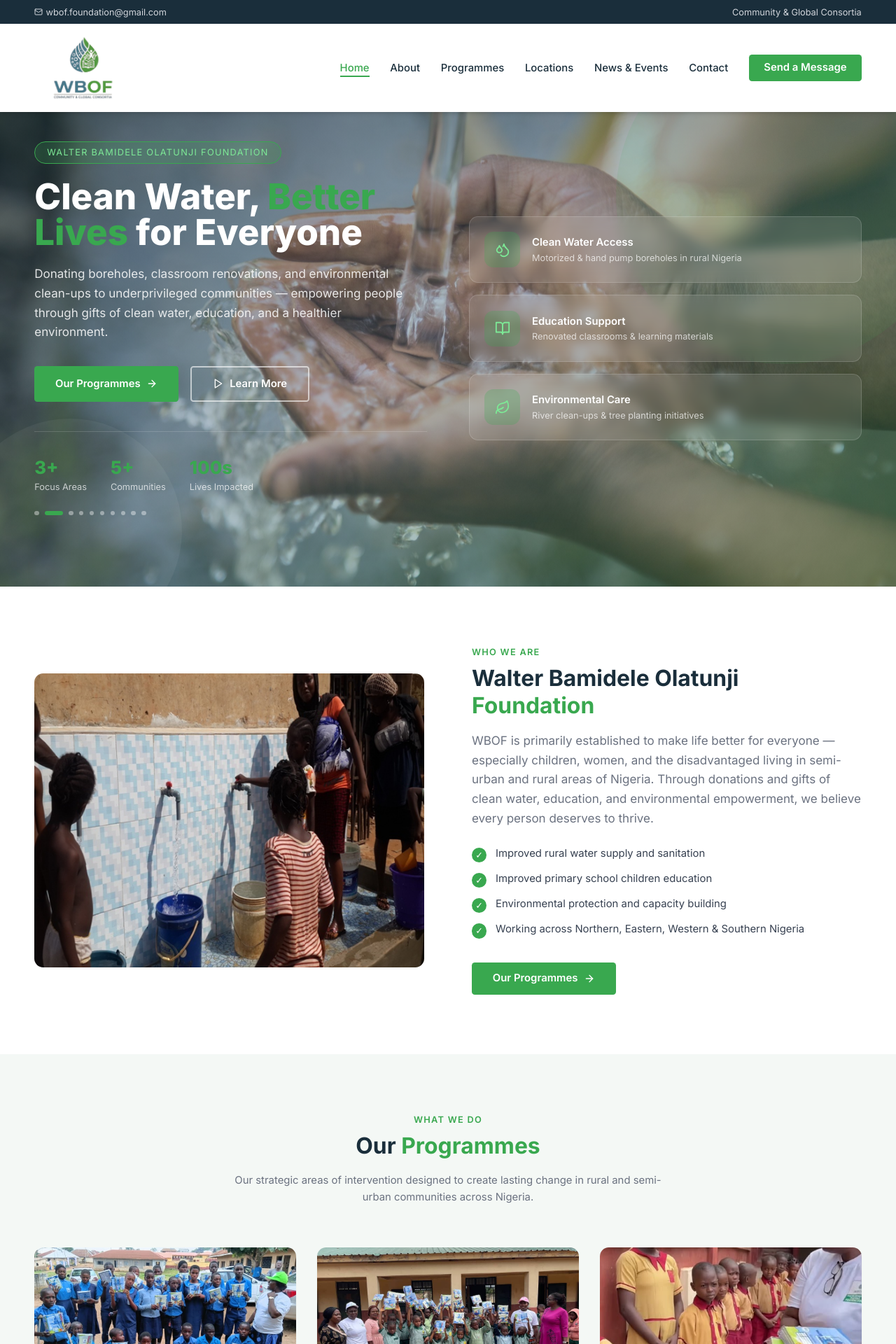
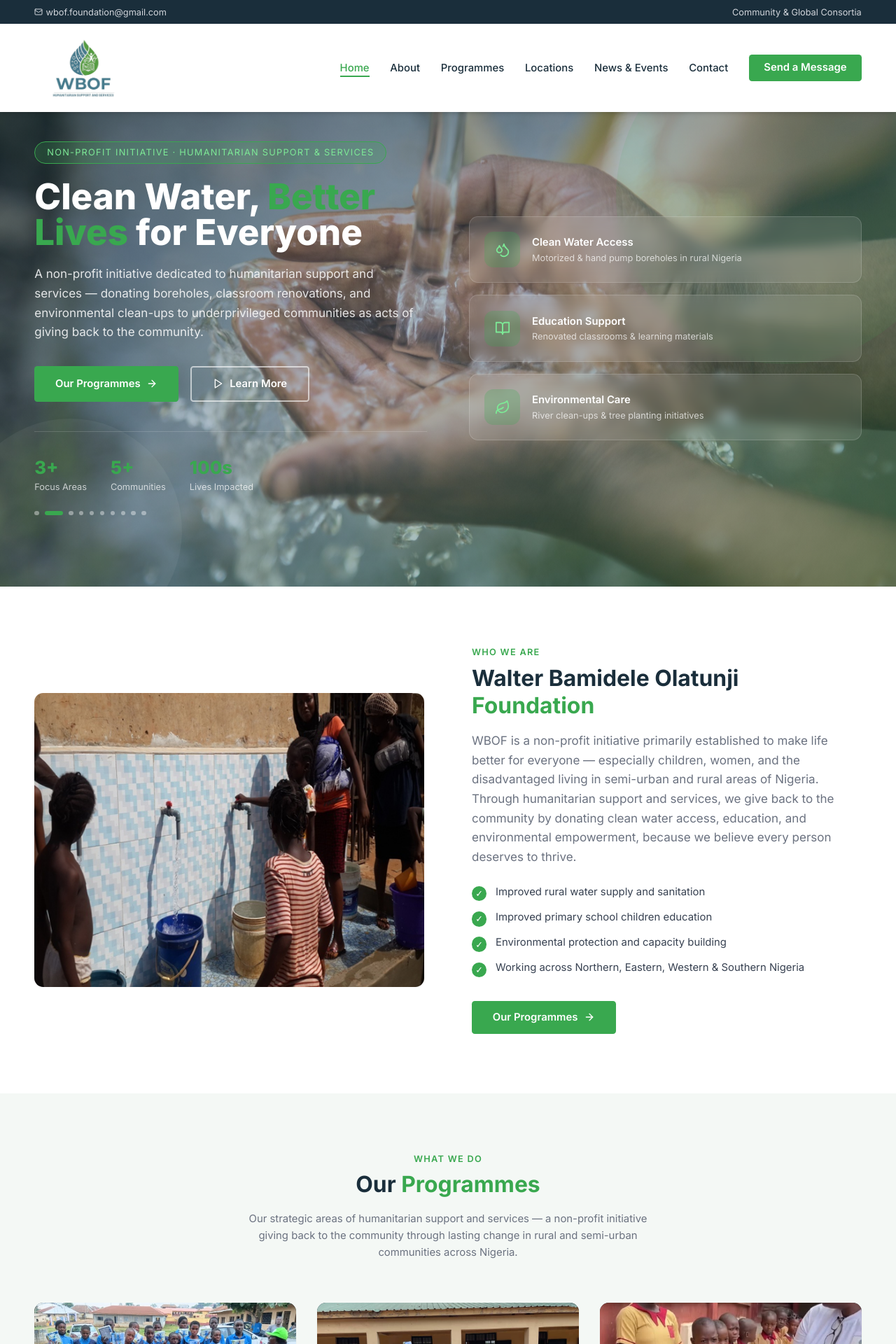
Before and after one commit to deviator53/wbol-website, a React (Vite) app: page / in a window 1280 px wide. Shown: the top 1920 px of the page at 70% size. Built offline with nearby package versions, Linux system fonts and the light colour scheme.

Commit message:
changes from consortia

```diff
--- a/src/components/About.jsx
+++ b/src/components/About.jsx
@@ -82,11 +82,11 @@
             <span className="text-[#39A84F]">Foundation</span>
           </h2>
           <p className="text-gray-500 leading-relaxed mb-6">
-            WBOF is primarily established to make life better for everyone —
+            WBOF is a non-profit initiative primarily established to make life better for everyone —
             especially children, women, and the disadvantaged living in
-            semi-urban and rural areas of Nigeria. Through donations and gifts
-            of clean water, education, and environmental empowerment, we believe
-            every person deserves to thrive.
+            semi-urban and rural areas of Nigeria. Through humanitarian support and services,
+            we give back to the community by donating clean water access, education, and
+            environmental empowerment, because we believe every person deserves to thrive.
           </p>
 
           <ul className="space-y-3 mb-8">
--- a/src/components/FocusAreas.jsx
+++ b/src/components/FocusAreas.jsx
@@ -101,7 +101,7 @@
             Areas of <span className="text-[#39A84F]">Intervention</span>
           </h2>
           <p className="text-gray-500 max-w-xl mx-auto text-sm leading-relaxed">
-            Every action we take is guided by our commitment to sustainable,
+            Our strategic areas of humanitarian support and services — a non-profit initiative giving back to the community through sustainable,
             community-led development across Nigeria's most underserved regions.
           </p>
         </div>
--- a/src/components/Footer.jsx
+++ b/src/components/Footer.jsx
@@ -26,7 +26,7 @@
           How Can We Help Your Community?
         </h2>
         <p className="text-white/85 text-sm max-w-md mx-auto mb-6">
-          We donate boreholes, classroom renovations, and river clean-ups to communities across Nigeria — empowerment gifts at no cost to the people we serve.
+          A non-profit initiative providing humanitarian support and services — donating boreholes, classroom renovations, and river clean-ups as acts of giving back to the community across Nigeria.
         </p>
         <div className="flex justify-center gap-4 flex-wrap">
           <Link
@@ -56,7 +56,7 @@
             />
           </Link>
           <p className="text-white/60 text-xs leading-relaxed">
-            Walter Bamidele Olatunji Foundation — making life better for
+            Walter Bamidele Olatunji Foundation — a non-profit initiative providing humanitarian support and services, giving back to the community by making life better for
             children, women, and the disadvantaged in rural Nigeria.
           </p>
         </div>
--- a/src/components/GetInvolved.jsx
+++ b/src/components/GetInvolved.jsx
@@ -47,7 +47,7 @@
           </h2>
           <p className="text-gray-500 text-sm leading-relaxed mb-8">
             Whether you want to volunteer, partner, or simply reach out — we are
-            a charity-driven foundation gifting clean water, education, and
+            a non-profit initiative providing humanitarian support and services, giving back to the community by gifting clean water, education, and
             environmental empowerment to communities across Nigeria at no cost to them.
           </p>
 
--- a/src/components/Hero.jsx
+++ b/src/components/Hero.jsx
@@ -71,14 +71,14 @@
         {/* Left */}
         <div>
           <span className="inline-block bg-[#39A84F]/20 border border-[#39A84F] text-[#7de896] text-xs px-4 py-1.5 rounded-full uppercase tracking-widest mb-5">
-            Walter Bamidele Olatunji Foundation
+            Non-Profit Initiative · Humanitarian Support &amp; Services
           </span>
           <h1 className="text-4xl md:text-5xl font-extrabold leading-tight mb-5">
             Clean Water, <span className="text-[#39A84F]">Better Lives</span>{" "}
             for Everyone
           </h1>
           <p className="text-white/85 text-base leading-relaxed mb-8 max-w-lg">
-            Donating boreholes, classroom renovations, and environmental clean-ups to underprivileged communities — empowering people through gifts of clean water, education, and a healthier environment.
+            A non-profit initiative dedicated to humanitarian support and services — donating boreholes, classroom renovations, and environmental clean-ups to underprivileged communities as acts of giving back to the community.
           </p>
           <div className="flex flex-wrap gap-4">
             <a href="#programmes" className="btn-primary">
--- a/src/components/Programmes.jsx
+++ b/src/components/Programmes.jsx
@@ -21,7 +21,7 @@
             Our <span className="text-[#39A84F]">Programmes</span>
           </h2>
           <p className="text-gray-500 max-w-xl mx-auto text-sm leading-relaxed">
-            Our strategic areas of intervention designed to create lasting
+            Our strategic areas of humanitarian support and services — a non-profit initiative giving back to the community through lasting
             change in rural and semi-urban communities across Nigeria.
           </p>
         </div>
--- a/src/pages/About.jsx
+++ b/src/pages/About.jsx
@@ -16,7 +16,7 @@
             <span className="text-[#39A84F]">Foundation</span>
           </h1>
           <p className="text-white/75 max-w-xl text-sm leading-relaxed">
-            Established to make life better for everyone — empowering children,
+            A non-profit initiative committed to humanitarian support and services — giving back to the community by empowering children,
             women, and the disadvantaged in semi-urban and rural Nigeria through donations and gifts of support.
           </p>
         </div>
--- a/src/pages/Contact.jsx
+++ b/src/pages/Contact.jsx
@@ -14,7 +14,7 @@
           </h1>
           <p className="text-white/75 max-w-xl text-sm leading-relaxed">
             Whether you want to volunteer, partner, or simply reach out — we'd
-            love to hear from you.
+            love to hear from you. Join our non-profit initiative giving back to the community.
           </p>
         </div>
       </section>
--- a/src/pages/Programmes.jsx
+++ b/src/pages/Programmes.jsx
@@ -12,7 +12,7 @@
           <span className="text-[#7de896] text-xs font-semibold uppercase tracking-widest block mb-3">What We Do</span>
           <h1 className="text-4xl font-extrabold mb-4">Our <span className="text-[#39A84F]">Programmes</span></h1>
           <p className="text-white/75 max-w-xl text-sm leading-relaxed">
-            Empowering communities through donations of clean water access, educational support, and environmental care — gifts that create lasting change across Nigeria.
+            A non-profit initiative dedicated to humanitarian support and services — giving back to the community through donations of clean water access, educational support, and environmental care across Nigeria.
           </p>
         </div>
       </section>
```
Also changed, not shown: src/assets/edited-logo.png, src/assets/edited-logo2.png (added).
